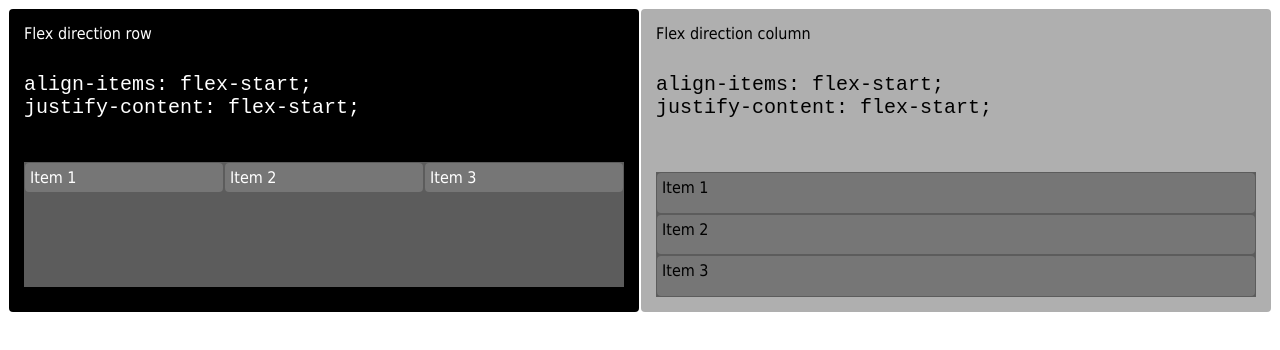
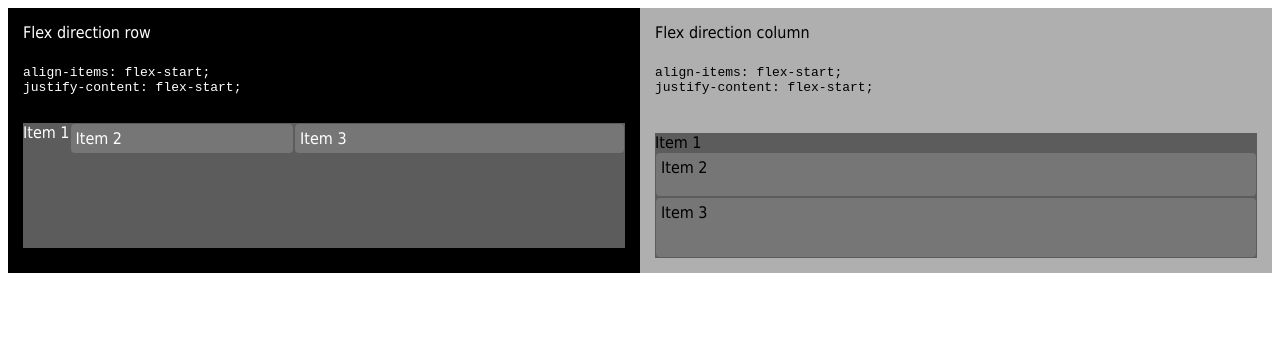
Before and after one commit to kanokpit-yowaratch/flex-all-browser, a plain HTML site: page index.html in a window 1280 px wide. Drawn offline with Linux system fonts and the light colour scheme.

Commit message:
Update style and content.

```diff
--- a/css/style.css
+++ b/css/style.css
@@ -96,7 +96,7 @@ body {
   background: rgb(92, 92, 92);
 }
 
-.f-one {
+.f-three {
   -moz-box-flex: 1;
   -webkit-box-flex: 1;
 
@@ -104,6 +104,42 @@ body {
   -moz-box: 1;
 
   flex: 1;
+
+  margin: 1px;
+  padding: 5px;
+
+  -webkit-border-radius: 4px;
+  -moz-border-radius: 4px;
+  border-radius: 4px;
+  background: rgba(128, 128, 128, 0.72);
+}
+
+.f-two {
+  -moz-box-flex: 2;
+  -webkit-box-flex: 2;
+
+  -webkit-box: 2;
+  -moz-box: 2;
+
+  flex: 2;
+
+  margin: 1px;
+  padding: 5px;
+
+  -webkit-border-radius: 4px;
+  -moz-border-radius: 4px;
+  border-radius: 4px;
+  background: rgba(128, 128, 128, 0.72);
+}
+
+.f-three {
+  -moz-box-flex: 3;
+  -webkit-box-flex: 3;
+
+  -webkit-box: 3;
+  -moz-box: 3;
+
+  flex: 3;
 
   margin: 1px;
   padding: 5px;
@@ -122,6 +158,7 @@ body {
 
 .bc-left,
 .bc-right {
+  /* height: 125px; */
   padding: 15px;
 }
 
@@ -138,11 +175,9 @@ body {
   margin-bottom: 10px;
 }
 
-pre {
-  font-size: 1.25rem;
-}
-
-*, ::after, ::before {
+*,
+::after,
+::before {
   box-sizing: border-box;
 }
 
@@ -160,6 +195,16 @@ pre {
     -ms-flex-direction: column !important;
     flex-direction: column !important;
   }
+
+  .f-one {
+    order: 3;
+  }
+  .f-two {
+    order: 2;
+  }
+  .f-three {
+    order: 1;
+  }
 }
 
 @media (min-width: 768px) {
@@ -176,4 +221,14 @@ pre {
     -ms-flex-direction: row !important;
     flex-direction: row !important;
   }
+
+  .f-one {
+    order: 1;
+  }
+  .f-two {
+    order: 2;
+  }
+  .f-three {
+    order: 3;
+  }
 }
--- a/index.html
+++ b/index.html
@@ -23,8 +23,8 @@ justify-content: flex-start;
         </pre>
       <div class="flex-box dr-row web-row mb-column alit-start just-start big-inner">
         <div class="f-one">Item 1</div>
-        <div class="f-one">Item 2</div>
-        <div class="f-one">Item 3</div>
+        <div class="f-two">Item 2</div>
+        <div class="f-three">Item 3</div>
       </div>
     </div>
 
@@ -38,8 +38,8 @@ justify-content: flex-start;
       </div>
       <div class="flex-box dr-column big-inner">
         <div class="f-one">Item 1</div>
-        <div class="f-one">Item 2</div>
-        <div class="f-one">Item 3</div>
+        <div class="f-two">Item 2</div>
+        <div class="f-three">Item 3</div>
       </div>
     </div>
 
```
